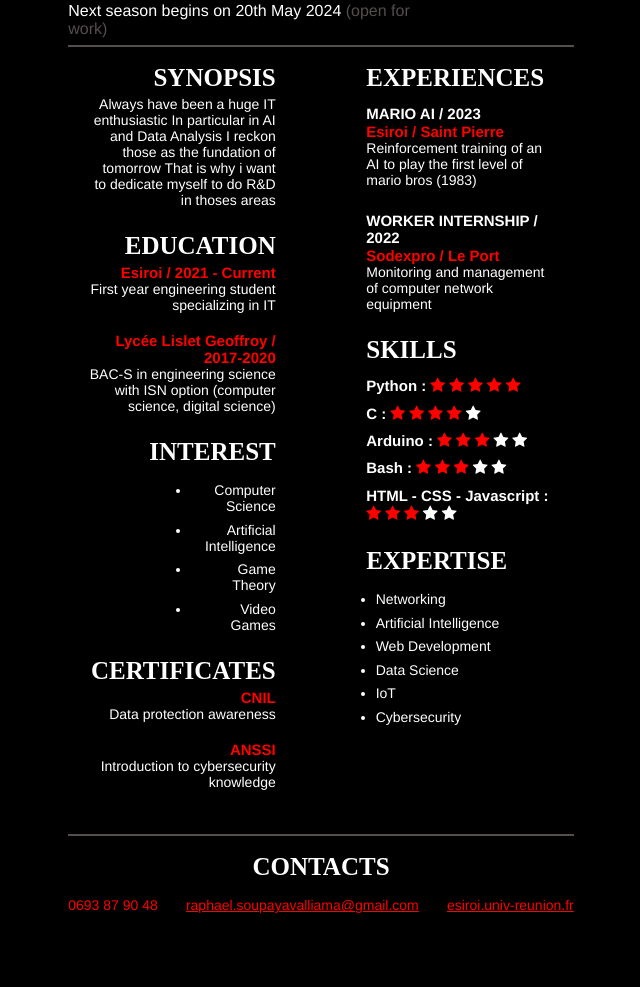
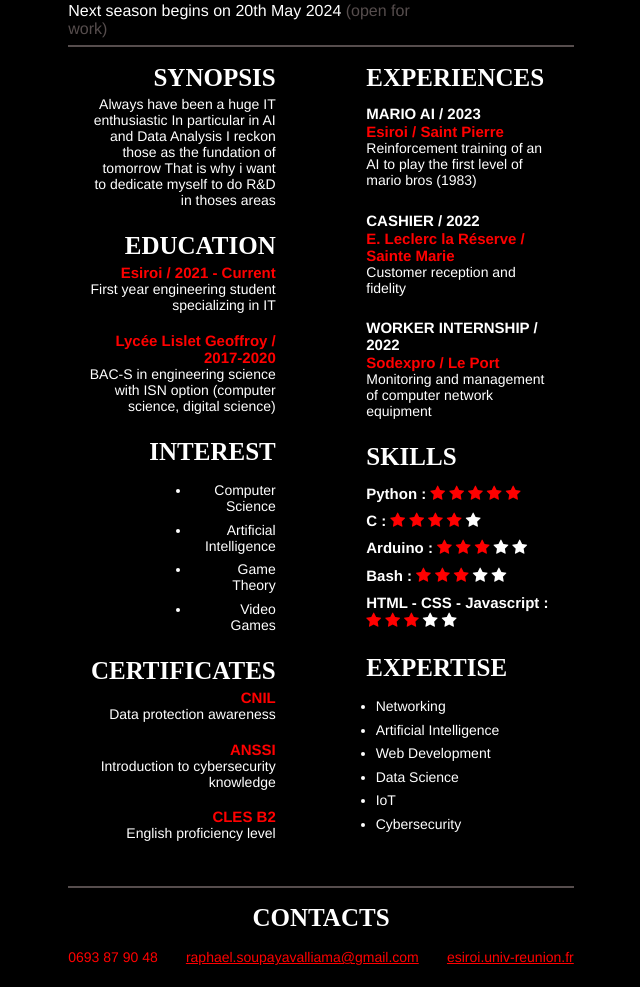
Before and after one commit to RSoups11/dev, a Flask app: page / in a window 1280 px wide. Shown: the part 207-1194 px from the top of the page, without its empty margins (319-959 px from the left). Before the commit the page ends 1120 px from the top, so only its background shows below. Run offline with Flask 3, Linux system fonts and the light colour scheme.

Commit message:
Ajout CLES B2

```diff
--- a/template/index.html
+++ b/template/index.html
@@ -92,6 +92,11 @@
                         <h4 class="titre-gauche"> ANSSI </h4>
                         <p class="texte-gauche"> Introduction to cybersecurity knowledge</p>
                     </div>
+
+                    <div class="element">
+                        <h4 class="titre-gauche"> CLES B2</h4>
+                        <p class="texte-gauche"> English proficiency level </p>
+                    </div>
                 </div>
 
 
@@ -108,6 +113,12 @@
                         <h3> MARIO AI / 2023 </h3>
                         <h4> Esiroi / Saint Pierre</h4>
                         <p class="texte-droite"> Reinforcement training of an AI to play the first level of mario bros (1983)</p>
+                    </div>
+
+                    <div class="element">
+                        <h3> CASHIER / 2022 </h3>
+                        <h4> E. Leclerc la Réserve / Sainte Marie</h4>
+                        <p class="texte-droite"> Customer reception and fidelity</p>
                     </div>
 
                     <div class="element">
```
